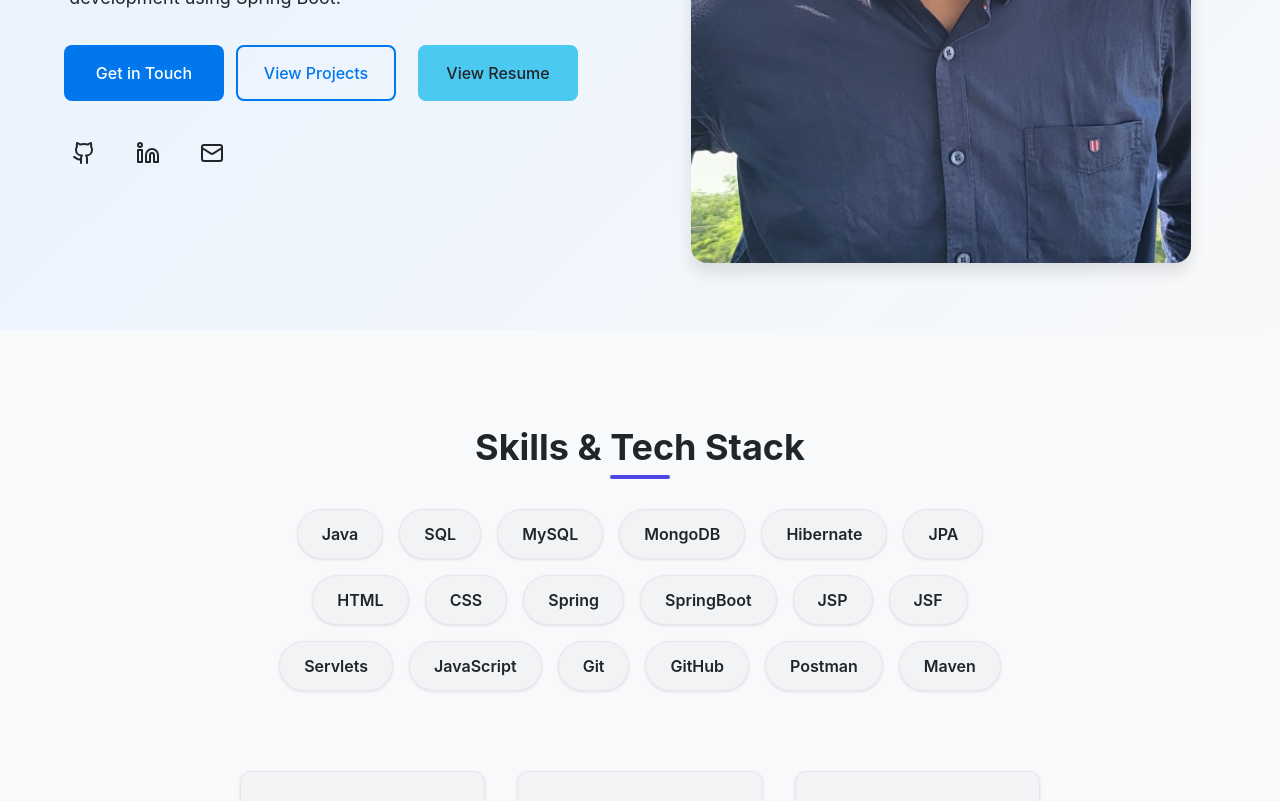
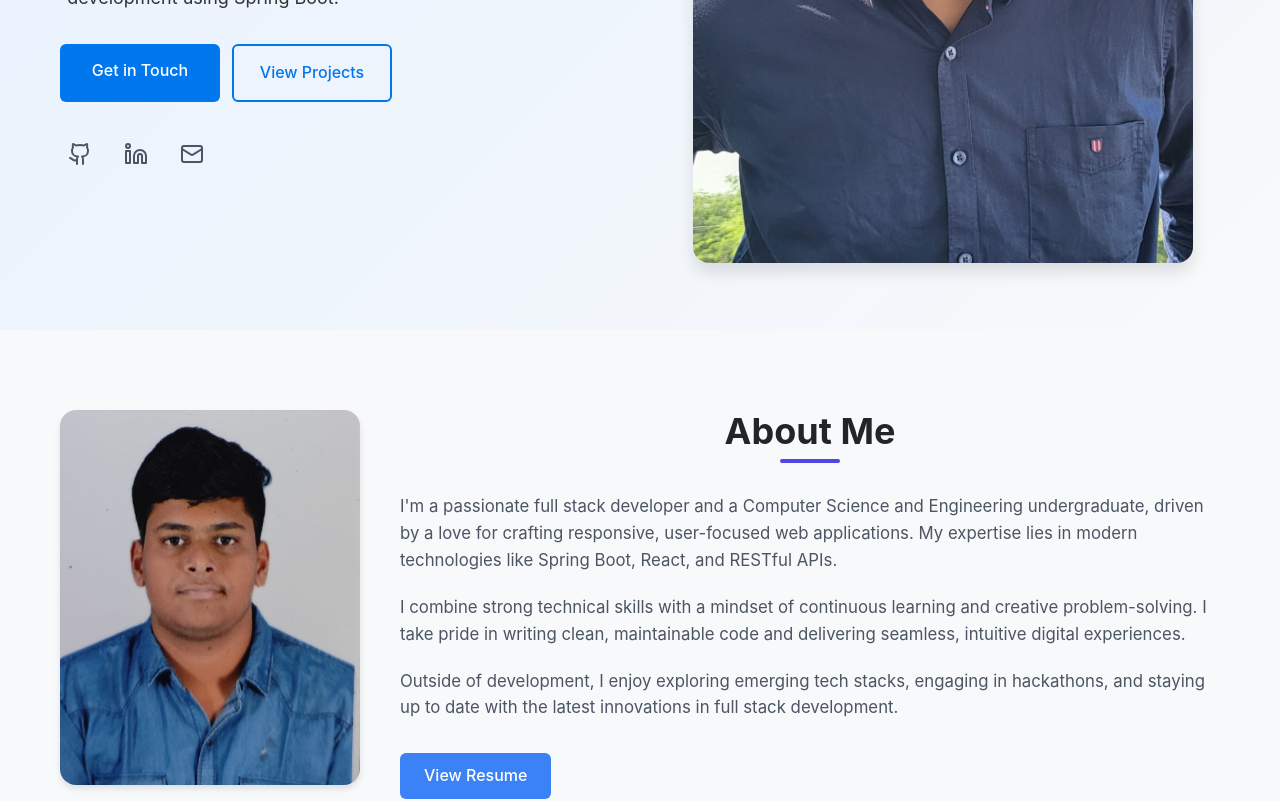
Before and after one commit to RamaKrishna3008/Portfolio, a React (Vite) app: page / in a window 1280 px wide. Shown: the part 540-1341 px from the top of the page. Built offline with nearby package versions, Linux system fonts and the light colour scheme.

Commit message:
change in about

```diff
--- a/src/App.jsx
+++ b/src/App.jsx
@@ -6,12 +6,14 @@ import { Certifications } from './components/Certifications.jsx';
 import { Contact } from './components/Contact';
 import './styles/global.css';
 import { Skills } from './components/Skills.jsx';
+import { About } from './components/About.jsx';
 
 function App() {
   return (
     <div className="app">
       <Header />
       <Hero />
+      <About/>
       <Skills/>
       <Projects />
       <Certifications />
--- /dev/null
+++ b/src/components/About.jsx
@@ -0,0 +1,56 @@
+import React, { useState } from 'react';
+import '../styles/About.css';
+
+export const About = () => {
+  const [showResume, setShowResume] = useState(false);
+
+  return (
+    <section id="about" className="about">
+      <div className="container about-content">
+        <div className="about-image">
+          <img src="/images/Photo.jpeg" alt="Sai Balaji Siva Rama Krishna" />
+        </div>
+
+        <div className="about-text">
+          <h2 className="section-title">About Me</h2>
+          <p>
+            I'm a passionate full stack developer and a Computer Science and Engineering undergraduate, driven by a love for crafting responsive, user-focused web applications. My expertise lies in modern technologies like Spring Boot, React, and RESTful APIs.
+          </p>
+          <p>
+            I combine strong technical skills with a mindset of continuous learning and creative problem-solving. I take pride in writing clean, maintainable code and delivering seamless, intuitive digital experiences.
+          </p>
+          <p>
+            Outside of development, I enjoy exploring emerging tech stacks, engaging in hackathons, and staying up to date with the latest innovations in full stack development.
+          </p>
+
+          <div className="about-actions">
+            <button
+              className="btn btn-secondary"
+              onClick={() => setShowResume(true)}
+            >
+              View Resume
+            </button>
+
+          </div>
+        </div>
+      </div>
+
+      {showResume && (
+        <div className="fullscreen-iframe-container">
+          <button
+            onClick={() => setShowResume(false)}
+            className="close-resume-btn"
+          >
+            Close Resume
+          </button>
+          <iframe
+            src="/files/Resume.pdf"
+            width="100%"
+            height="100%"
+            title="Resume Fullscreen"
+          />
+        </div>
+      )}
+    </section>
+  );
+};
--- a/src/components/Hero.jsx
+++ b/src/components/Hero.jsx
@@ -1,9 +1,8 @@
-import React, { useState } from 'react';
+import React from 'react';
 import { Github as GitHub, Linkedin, Mail, FileText } from 'lucide-react';
 import '../styles/Hero.css';
 
 export const Hero = () => {
-  const [showResume, setShowResume] = useState(false);
 
   return (
     <section id="home" className="hero">
@@ -18,13 +17,6 @@ export const Hero = () => {
           <div className="hero-cta">
             <a href="#contact" className="btn btn-primary">Get in Touch</a>
             <a href="#projects" className="btn btn-outline">View Projects</a>
-            <button
-              className="btn btn-secondary"
-              style={{ marginLeft: '10px' }}
-              onClick={() => setShowResume(true)}
-            >
-              View Resume
-            </button>
           </div>
 
           <div className="social-links">
@@ -44,48 +36,6 @@ export const Hero = () => {
           <img src="/images/Pass Photo.jpg" alt="Profile" />
         </div>
       </div>
-
-
-      {showResume && (
-        <div
-          className="fullscreen-iframe-container"
-          style={{
-            position: 'fixed',
-            top: 0,
-            left: 0,
-            width: '100vw',
-            height: '100vh',
-            backgroundColor: 'rgba(0, 0, 0, 0.95)',
-            zIndex: 9999,
-            display: 'flex',
-            flexDirection: 'column'
-          }}
-        >
-          <button
-            onClick={() => setShowResume(false)}
-            style={{
-              alignSelf: 'flex-end',
-              margin: '20px',
-              padding: '10px 20px',
-              background: 'red',
-              color: 'white',
-              border: 'none',
-              borderRadius: '5px',
-              cursor: 'pointer',
-              zIndex: 10000
-            }}
-          >
-            Close Resume
-          </button>
-          <iframe
-            src="/files/Resume.pdf"
-            width="100%"
-            height="100%"
-            style={{ border: 'none', flexGrow: 1 }}
-            title="Resume Fullscreen"
-          />
-        </div>
-      )}
     </section>
   );
 };
--- /dev/null
+++ b/src/styles/About.css
@@ -0,0 +1,203 @@
+/* About.css - Comprehensive styling for the About component */
+
+/* Reset and base styles */
+* {
+  margin: 0;
+  padding: 0;
+  box-sizing: border-box;
+}
+
+body {
+  font-family: 'Inter', 'Segoe UI', 'Roboto', sans-serif;
+  line-height: 1.6;
+  color: #333;
+ background-color: var(--background);
+}
+
+/* Container styles */
+.container {
+  width: 100%;
+  max-width: 1200px;
+  margin: 0 auto;
+  padding: 0 20px;
+}
+
+/* About section styles */
+.about {
+  padding: 80px 0;
+  background-color: var(--background);
+}
+
+.about-content {
+  display: flex;
+  flex-direction: column;
+  align-items: center;
+  gap: 40px;
+}
+
+@media (min-width: 768px) {
+  .about-content {
+    flex-direction: row;
+    align-items: flex-start;
+  }
+}
+
+/* Image container styles */
+.about-image {
+flex-shrink: 0;
+width: 100%;
+max-width: 300px;
+display: flex;
+justify-content: center;
+background-color: var(--background);
+}
+@media (min-width: 768px) {
+.about-image {
+width: 33%;
+}
+}
+about-image img {
+width: 220px;
+height: 220px;
+object-fit: cover;
+border-radius: 8px;
+border: 4px solid #3b82f6;
+box-shadow: 0 10px 15px -3px rgba(0, 0, 0, 0.1), 0 4px 6px -2px rgba(0, 0, 0, 0.05);
+}
+
+/* Text content styles */
+.about-text {
+  flex: 1;
+}
+
+
+
+.about-text p {
+  margin-bottom: 1.25rem;
+  color: #4b5563;
+  font-size: 1.05rem;
+}
+
+/* Actions container */
+.about-actions {
+  margin-top: 2rem;
+  display: flex;
+  flex-direction: column;
+  gap: 1rem;
+  align-items: flex-start;
+}
+
+@media (min-width: 640px) {
+  .about-actions {
+    flex-direction: row;
+    align-items: center;
+    justify-content: space-between;
+  }
+}
+
+/* Button styles */
+.btn {
+  display: inline-block;
+  padding: 0.625rem 1.5rem;
+  font-size: 1rem;
+  font-weight: 500;
+  text-align: center;
+  border-radius: 6px;
+  cursor: pointer;
+  transition: all 0.2s ease;
+  text-decoration: none;
+}
+
+.btn-secondary {
+  background-color: #3b82f6;
+  color: white;
+}
+
+.btn-secondary:hover {
+  background-color: #2563eb;
+  transform: translateY(-2px);
+  box-shadow: 0 4px 6px -1px rgba(0, 0, 0, 0.1), 0 2px 4px -1px rgba(0, 0, 0, 0.06);
+}
+
+.btn-secondary:active {
+  transform: translateY(0);
+}
+
+/* Social links */
+.social-links {
+  display: flex;
+  gap: 1rem;
+  align-items: center;
+}
+
+.social-links a {
+  color: #4b5563;
+  transition: color 0.2s ease, transform 0.2s ease;
+}
+
+.social-links a:hover {
+  color: #3b82f6;
+  transform: translateY(-2px);
+}
+
+/* Resume modal */
+.fullscreen-iframe-container {
+  position: fixed;
+  top: 0;
+  left: 0;
+  width: 100%;
+  height: 100%;
+  background-color: rgba(0, 0, 0, 0.75);
+  z-index: 1000;
+  display: flex;
+  flex-direction: column;
+  justify-content: center;
+  align-items: center;
+  padding: 1rem;
+}
+
+.fullscreen-iframe-container iframe {
+  width: 100%;
+  height: 85%;
+  max-width: 900px;
+  background-color: white;
+  border: none;
+  border-radius: 8px;
+  box-shadow: 0 20px 25px -5px rgba(0, 0, 0, 0.1), 0 10px 10px -5px rgba(0, 0, 0, 0.04);
+}
+
+.close-resume-btn {
+  background-color: #f3f4f6;
+  color: #1f2937;
+  border: none;
+  padding: 0.5rem 1rem;
+  font-size: 1rem;
+  border-radius: 6px;
+  cursor: pointer;
+  margin-bottom: 1rem;
+  font-weight: 500;
+  transition: all 0.2s ease;
+}
+
+.close-resume-btn:hover {
+  background-color: #e5e7eb;
+  transform: translateY(-2px);
+}
+
+/* Animations */
+@keyframes fadeIn {
+  from {
+    opacity: 0;
+  }
+  to {
+    opacity: 1;
+  }
+}
+
+.about {
+  animation: fadeIn 0.5s ease-in-out;
+}
+
+.fullscreen-iframe-container {
+  animation: fadeIn 0.3s ease-in-out;
+}
```
Also changed, not shown: public/images/Photo.jpeg (added).
